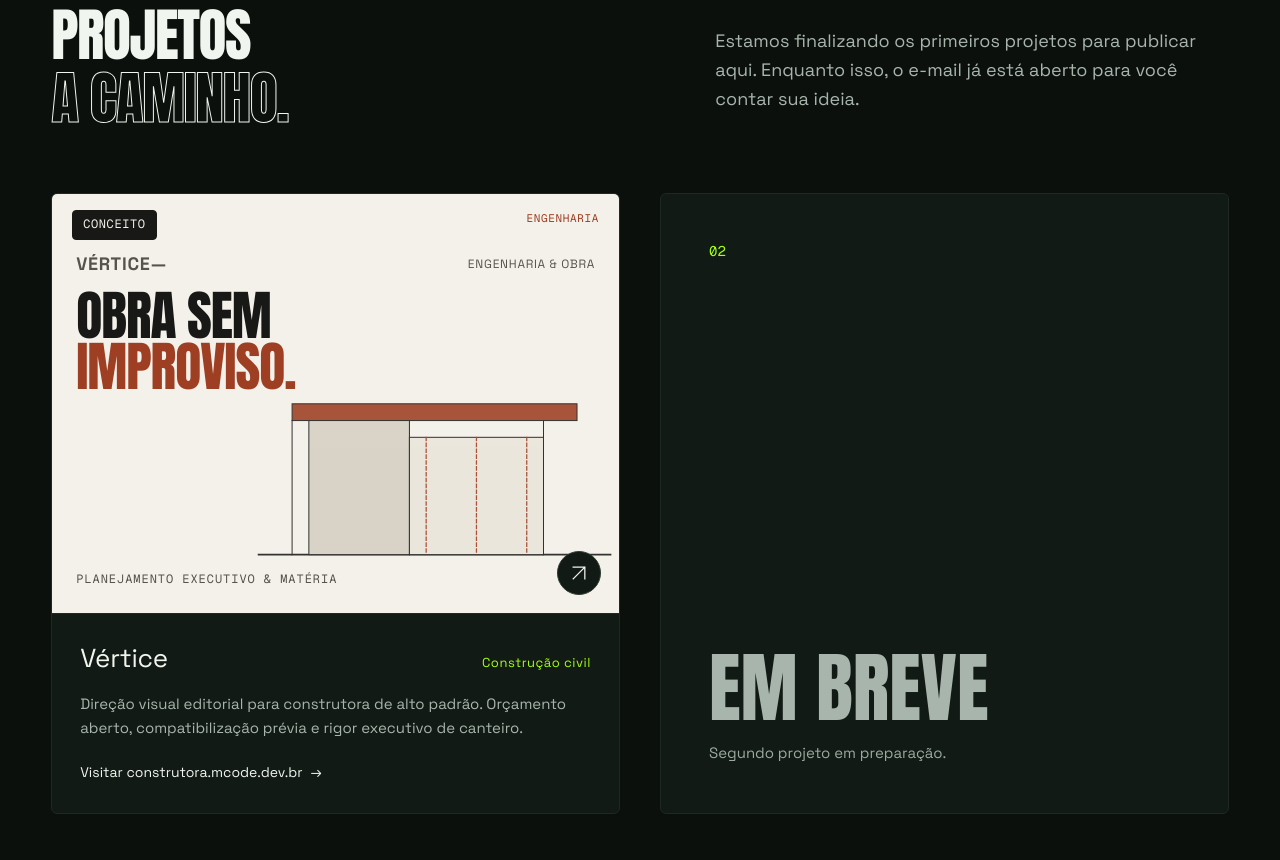
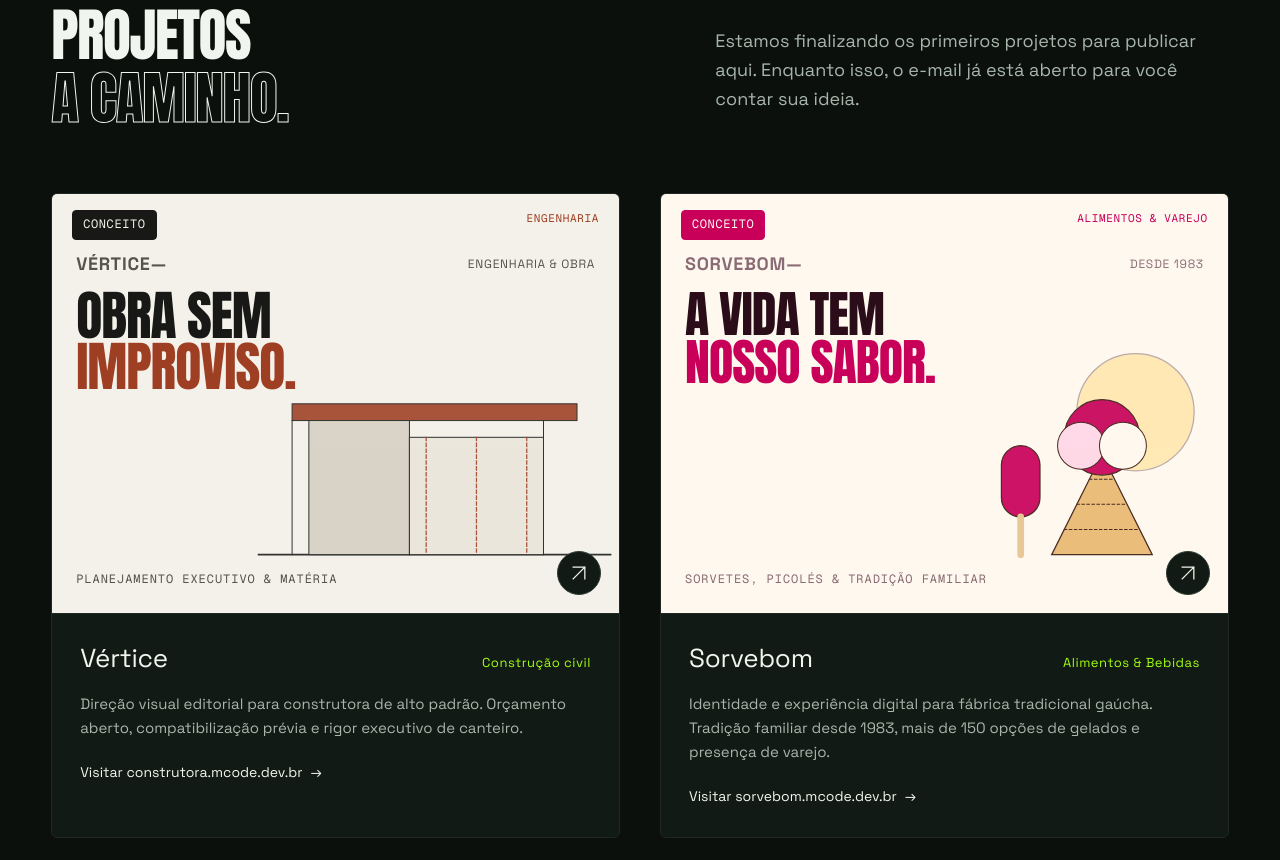
Before and after one commit to caioribi7/mcode-portfolio, a website with bundled scripts: page index.html in a window 1280 px wide. Shown: the part 920-1780 px from the top of the page. Built offline with nearby package versions, Linux system fonts and the light colour scheme.

Commit message:
feat: adicionar card do projeto Sorvebom com link para subdominio

```diff
--- a/index.html
+++ b/index.html
@@ -200,10 +200,49 @@
           </div>
         </a>
       </article>
-      <article class="project-card project-coming-soon" aria-label="Projeto 02 em breve">
-        <span class="project-slot-number" aria-hidden="true">02</span>
-        <h3>EM BREVE</h3>
-        <p>Segundo projeto em preparação.</p>
+      <!-- Projeto 02: Sorvebom -->
+      <article class="project-card">
+        <a class="project project-sorvebom" href="https://sorvebom.mcode.dev.br" target="_blank" rel="noopener noreferrer" aria-label="Sorvebom — Abrir projeto em nova aba">
+          <div class="project-art sorvebom-art">
+            <div class="project-card-header">
+              <span class="project-badge">CONCEITO</span>
+              <span class="project-metric">ALIMENTOS &amp; VAREJO</span>
+            </div>
+            <div class="mock-top">
+              <b>SORVEBOM—</b>
+              <span>DESDE 1983</span>
+            </div>
+            <div class="sorvebom-title-art">A VIDA TEM<br><span>NOSSO SABOR.</span></div>
+            <svg class="sorvebom-vector" viewBox="0 0 500 350" aria-hidden="true">
+              <g fill="none">
+                <circle cx="380" cy="110" r="70" fill="#FFC83B" opacity="0.35"/>
+                <path d="M 280 280 L 340 160 L 400 280 Z" fill="#E9B872" stroke="#3B1D12" stroke-width="1.5"/>
+                <path d="M 295 250 L 385 250" stroke="#3B1D12" stroke-width="1.2" stroke-dasharray="3 3"/>
+                <path d="M 310 220 L 370 220" stroke="#3B1D12" stroke-width="1.2" stroke-dasharray="3 3"/>
+                <path d="M 325 190 L 355 190" stroke="#3B1D12" stroke-width="1.2" stroke-dasharray="3 3"/>
+                <circle cx="340" cy="140" r="45" fill="#C8005A" stroke="#3B1D12" stroke-width="1.5"/>
+                <circle cx="315" cy="150" r="28" fill="#FFD6E6" stroke="#3B1D12" stroke-width="1.2"/>
+                <circle cx="365" cy="150" r="28" fill="#FFF8EF" stroke="#3B1D12" stroke-width="1.2"/>
+                <rect x="220" y="150" width="46" height="85" rx="23" fill="#C8005A" stroke="#3B1D12" stroke-width="1.5"/>
+                <line x1="243" y1="235" x2="243" y2="280" stroke="#E7C58F" stroke-width="8" stroke-linecap="round"/>
+              </g>
+            </svg>
+            <span class="mock-bottom">SORVETES, PICOLÉS &amp; TRADIÇÃO FAMILIAR</span>
+            <span class="project-open" aria-hidden="true"><svg><use href="#arrow"/></svg></span>
+          </div>
+
+          <div class="project-info">
+            <div class="project-meta-row">
+              <h3 class="project-name">Sorvebom</h3>
+              <span class="project-category">Alimentos &amp; Bebidas</span>
+            </div>
+            <p class="project-desc">Identidade e experiência digital para fábrica tradicional gaúcha. Tradição familiar desde 1983, mais de 150 opções de gelados e presença de varejo.</p>
+            <div class="project-footer-link">
+              <span class="link-label">Visitar sorvebom.mcode.dev.br</span>
+              <span class="link-arrow">→</span>
+            </div>
+          </div>
+        </a>
       </article>
     </div>
   </section>
--- a/styles.css
+++ b/styles.css
@@ -1544,3 +1544,51 @@ h2, h3 { text-wrap: balance; font-weight: 400; }
   height: 70%;
   opacity: 0.88;
 }
+
+
+/* Sorvebom Art */
+.sorvebom-art {
+  background: #FFF8EF;
+  color: #2B0D19;
+  border-bottom: 1px solid var(--line);
+  position: relative;
+  overflow: hidden;
+}
+.sorvebom-art .mock-top b,
+.sorvebom-art .mock-top span,
+.sorvebom-art .mock-bottom {
+  color: #8A6B74;
+}
+.sorvebom-art .project-badge {
+  background: #C8005A;
+  color: #FFF8EF;
+  border-color: #C8005A;
+}
+.sorvebom-art .project-metric {
+  font-family: var(--mono);
+  font-size: 11px;
+  color: #C8005A;
+  letter-spacing: 0.06em;
+}
+.sorvebom-title-art {
+  position: absolute;
+  top: 96px;
+  left: 24px;
+  font-family: var(--display);
+  font-size: clamp(34px, 4vw, 50px);
+  line-height: 0.95;
+  color: #2B0D19;
+  letter-spacing: -0.02em;
+  z-index: 2;
+}
+.sorvebom-title-art span {
+  color: #C8005A;
+}
+.sorvebom-vector {
+  position: absolute;
+  right: -2%;
+  bottom: 0;
+  width: 75%;
+  height: 70%;
+  opacity: 0.92;
+}
```
Also changed, not shown: tests/site.test.mjs (+5 -3 lines).
